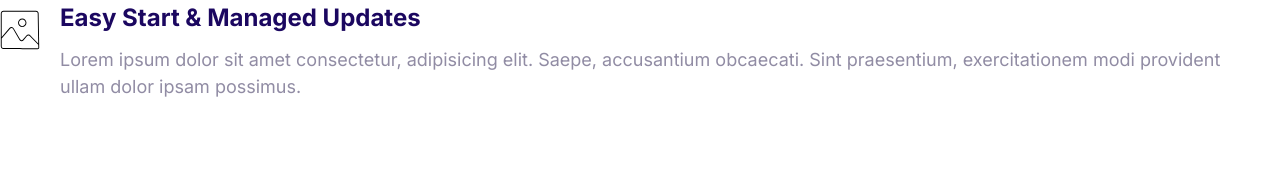
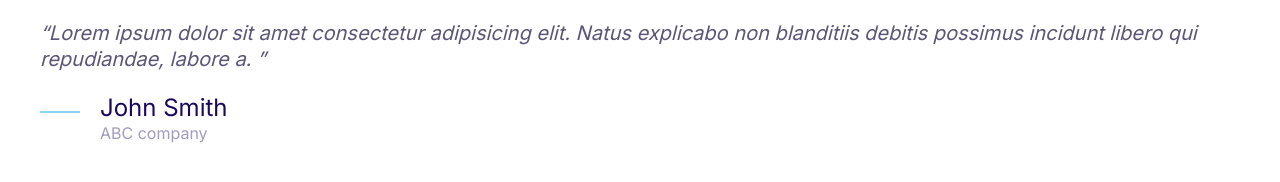
Before and after one commit to alazaradane/Imaginary_Hosting, a plain HTML site: page index.html in a window 1280 px wide. Drawn offline with Linux system fonts and the light colour scheme.

Commit message:
Build quote component.

```diff
--- a/css/style.css
+++ b/css/style.css
@@ -17,6 +17,7 @@
     --color-accent:#ff3400;
     --color-heading:#1b0760;
     --color-body:#918ca4;
+    --color-body-darker:#5c5577;
     --color-border: #ccc;
     --border-radius: 30px;
 }
@@ -354,3 +355,43 @@
 .media__image{
     margin-top:1rem;
 }
+/*Qoutes*/
+.quote{
+    font-size: 3rem;
+    font-style: italic;
+    color: var(--color-body-darker);
+    line-height: 1.3;
+}
+.quote__text::before{
+    content: open-quote;
+}
+.quote__text::after{
+    content: close-quote;
+}
+.quote__author{
+    font-size: 3rem;
+    font-weight: 500;
+    font-style: normal;
+    margin-bottom: 0;
+}
+.quote__organization{
+    color: var(--color-heading);
+    opacity: .4;
+    font-size: 2rem;
+    font-style: normal;
+}
+.quote__line{
+    position: relative;
+    bottom: 10px;
+}
+@media screen and (min-width:1024px){
+.quote{
+    font-size: 2rem;
+}
+.quote__author{
+    font-size: 2.4rem;
+}
+.quote__organization{
+    font-size: 1.6rem;
+}
+}
--- a/index.html
+++ b/index.html
@@ -11,19 +11,23 @@
     <link href="https://fonts.googleapis.com/css2?family=Inter:wght@400;600;700&display=swap" rel="stylesheet">
 </head>
 <body>
+    <blockquote class="quote">
+        <p class="quote__text">Lorem ipsum dolor sit amet consectetur adipisicing elit. Natus explicabo non
+            blanditiis debitis possimus incidunt libero qui repudiandae, labore a.
+        </p>
+        <footer>
             <div class="media">
                 <div class="media__image">
-            <svg class="icon icon--primary">
-                <use xlink:href="images/sprite.svg#snap"></use>
+                    <svg class="icon icon--primary quote__line">
+                        <use xlink:href="images/sprite.svg#line"></use>
                     </svg>
                 </div>
                 <div class="media__body">
-            <h3 class="media__title">Easy Start & Managed Updates</h3>
-            <p>Lorem ipsum dolor sit amet consectetur, adipisicing elit.
-                Saepe, accusantium obcaecati. Sint praesentium,
-                 exercitationem modi provident ullam dolor ipsam possimus.
-            </p>
+                    <h3 class="media__title quote__author">John Smith</h3>
+                    <p class="quote__organization">ABC company</p>
                 </div>
             </div>
+        </footer>
+    </blockquote>
 </body>
 </html>
```
Also changed, not shown: components/quotes.html (added, +18 -0 lines). Lines whose indentation alone changed are shown as unchanged.
